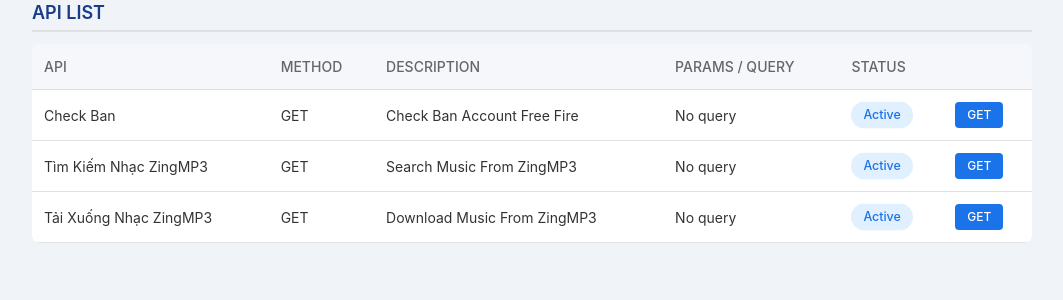
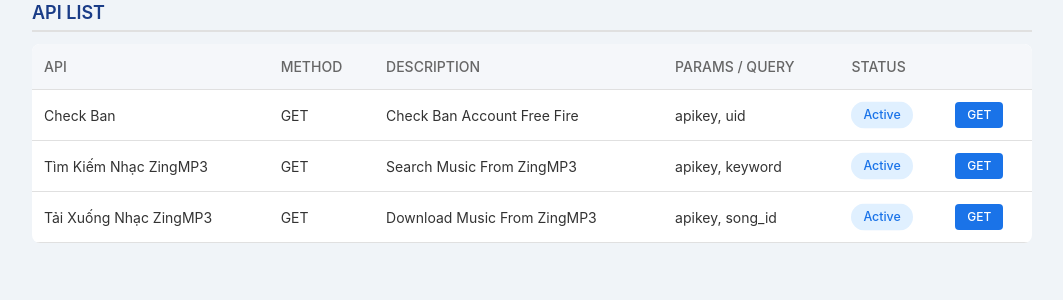
Before and after one commit to Xuankiendev/api-kiendev, a Flask app: page / in a window 1280 px wide. Shown: the part 127-427 px from the top of the page, without its empty margins (108-1171 px from the left). Run offline with Flask 3, Linux system fonts and the light colour scheme.

Commit message:
Update index.html

```diff
--- a/templates/index.html
+++ b/templates/index.html
@@ -149,7 +149,7 @@
                     <td>Check Ban</td>
                     <td>GET</td>
                     <td>Check Ban Account Free Fire</td>
-                    <td>No query</td>
+                    <td>apikey, uid</td>
                     <td><span class="status">Active</span></td>
                     <td><a href="https://api-kiendev.vercel.app/check_ban" target="_blank" class="get-btn">GET</a></td>
                 </tr>
@@ -157,7 +157,7 @@
                     <td>Tìm Kiếm Nhạc ZingMP3</td>
                     <td>GET</td>
                     <td>Search Music From ZingMP3</td>
-                    <td>No query</td>
+                    <td>apikey, keyword</td>
                     <td><span class="status">Active</span></td>
                     <td><a href="https://api-kiendev.vercel.app/zingmp3_search" target="_blank" class="get-btn">GET</a></td>
                 </tr>
@@ -165,7 +165,7 @@
                     <td>Tải Xuống Nhạc ZingMP3</td>
                     <td>GET</td>
                     <td>Download Music From ZingMP3</td>
-                    <td>No query</td>
+                    <td>apikey, song_id</td>
                     <td><span class="status">Active</span></td>
                     <td><a href="https://api-kiendev.vercel.app/zingmp3_download" target="_blank" class="get-btn">GET</a></td>
                 </tr>
```
